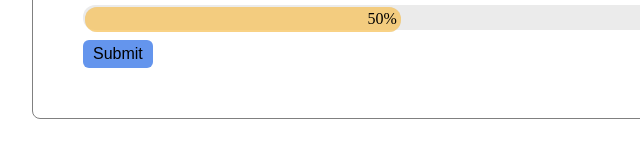
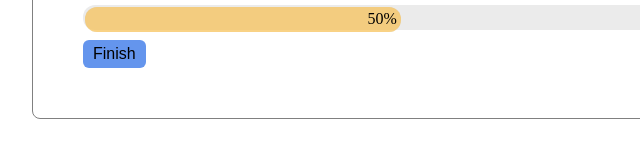
Before and after one commit to gakin95/progress-bar, a plain HTML site: page index.html in a window 1280 px wide. Shown: the part 442-600 px from the top of the page, 241-881 px from the left. Drawn offline with Linux system fonts and the light colour scheme.

Commit message:
change name of button to Finish

```diff
--- a/index.html
+++ b/index.html
@@ -232,7 +232,7 @@ button:hover {
   <input type="range" min="1" max="100" class="slider4 selected" id="myRange">
   <span class="spanValue">50%</span>
 </div>
-<button onclick="submit()">Submit</button>
+<button onclick="submit()">Finish</button>
 </div>
 </body>
 <script>
```
